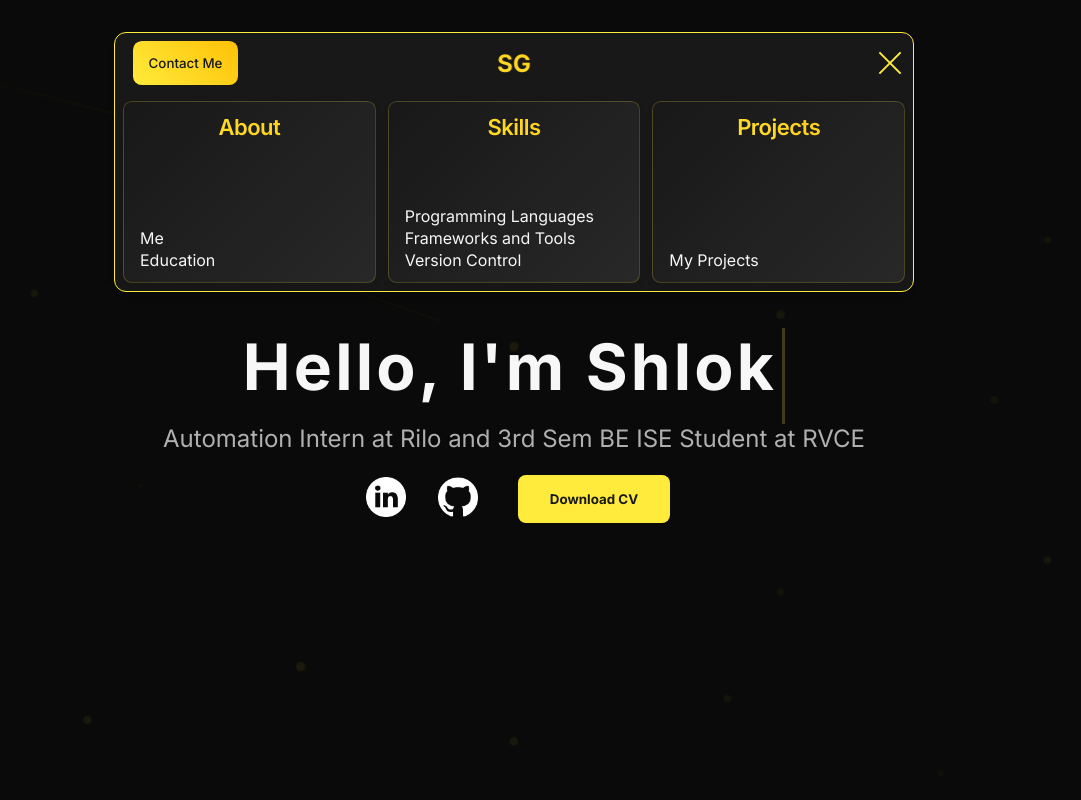
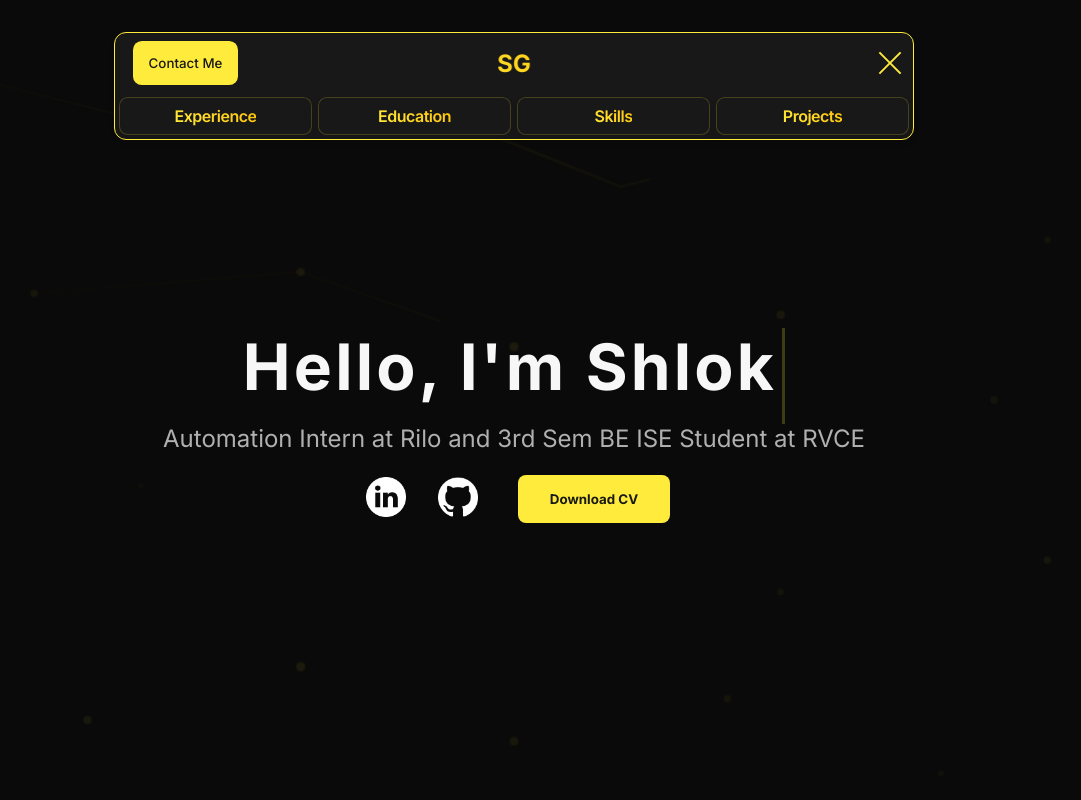
Before and after one commit to gshlok/portfolio, a React (Vite) app: page / in a window 1280 px wide. Both pictures are taken after a click on the button 1016 px from the left and 63 px from the top of the page. Shown: the top 800 px of the page, without its empty margins (126-1207 px from the left). Built offline with nearby package versions, Linux system fonts and the light colour scheme.

Commit message:
ui and design changes + resume update

```diff
--- a/src/components/CardNav.css
+++ b/src/components/CardNav.css
@@ -25,6 +25,18 @@
     overflow: hidden;
     will-change: height;
     border: 1px solid #FFEB3B;
+    background: rgba(24, 24, 24, 0.5);
+    backdrop-filter: blur(10px);
+}
+
+.card-nav.open {
+    max-height: 108px;
+}
+
+@media (max-width: 768px) {
+    .card-nav.open {
+        max-height: 240px;
+    }
 }
 
 .card-nav-top {
@@ -112,7 +124,8 @@
     font-weight: 500;
     cursor: pointer;
     transition: all 0.3s;
-    background: linear-gradient(45deg, #FFEB3B, #FFC107);
+    background: rgba(255, 235, 59, 0.9);
+    backdrop-filter: blur(10px);
     color: #181818;
 }
 
@@ -135,11 +148,11 @@
     right: 0;
     top: 60px;
     bottom: 0;
-    padding: 0.5rem;
+    padding: 0.25rem;
     display: flex;
     flex-direction: column;
     align-items: stretch;
-    gap: 0.5rem;
+    gap: 0.25rem;
     justify-content: flex-start;
     z-index: 1;
     visibility: hidden;
@@ -155,7 +168,7 @@
     .card-nav-content {
         flex-direction: row;
         align-items: flex-end;
-        gap: 12px;
+        gap: 6px;
     }
 }
 
@@ -163,22 +176,29 @@
     user-select: none;
     position: relative;
     display: flex;
-    flex-direction: column;
-    gap: 0.5rem;
-    padding: 12px 16px;
+    flex-direction: row;
+    align-items: center;
+    justify-content: center;
+    gap: 0.15rem;
+    padding: 8px 16px;
     border-radius: calc(0.75rem - 0.2rem);
     min-width: 0;
     flex: 1 1 auto;
     height: auto;
-    min-height: 60px;
-    background: linear-gradient(135deg, #181818, #282828);
+    min-height: 40px;
+    max-height: 40px;
+    background: rgba(35, 35, 35, 0.5);
+    backdrop-filter: blur(10px);
     border: 1px solid rgba(255, 235, 59, 0.2);
     box-shadow: 0 4px 6px rgba(0, 0, 0, 0.1);
+    cursor: pointer;
+    transition: all 0.2s ease;
 }
 
 .nav-card:hover {
     border: 1px solid rgba(255, 235, 59, 0.5);
-    box-shadow: 0 6px 12px rgba(0, 0, 0, 0.2);
+    transform: translateY(-2px);
+    box-shadow: 0 6px 12px rgba(255, 235, 59, 0.2);
 }
 
 @media (min-width: 768px) {
@@ -192,34 +212,40 @@
 .nav-card-label {
     font-weight: 600;
     letter-spacing: -0.5px;
-    font-size: 18px;
+    font-size: 14px;
     background: linear-gradient(45deg, #FFEB3B, #FFC107);
     -webkit-background-clip: text;
     -webkit-text-fill-color: transparent;
     background-clip: text;
+    margin: 0;
 }
 
 @media (min-width: 768px) {
     .nav-card-label {
-        font-size: 22px;
+        font-size: 16px;
     }
 }
 
 .nav-card-links {
     margin-top: auto;
-    display: flex;
-    flex-direction: column;
-    gap: 2px;
+    display: none;
 }
 
 .nav-card-link {
     display: inline-flex;
     align-items: center;
-    gap: 6px;
+    gap: 3px;
     text-decoration: none;
     cursor: pointer;
     transition: all 0.3s;
     color: #F7F7F7;
+    font-size: 11px;
+}
+
+@media (min-width: 768px) {
+    .nav-card-link {
+        font-size: 12px;
+    }
 }
 
 .nav-card-link:hover {
--- a/src/components/CardNav.tsx
+++ b/src/components/CardNav.tsx
@@ -45,38 +45,13 @@ const CardNav: React.FC<CardNavProps> = ({
     const tlRef = useRef<gsap.core.Timeline | null>(null);
 
     const calculateHeight = () => {
-        const navEl = navRef.current;
-        if (!navEl) return 260;
-
         const isMobile = window.matchMedia('(max-width: 768px)').matches;
         if (isMobile) {
-            const contentEl = navEl.querySelector('.card-nav-content') as HTMLElement;
-            if (contentEl) {
-                const wasVisible = contentEl.style.visibility;
-                const wasPointerEvents = contentEl.style.pointerEvents;
-                const wasPosition = contentEl.style.position;
-                const wasHeight = contentEl.style.height;
-
-                contentEl.style.visibility = 'visible';
-                contentEl.style.pointerEvents = 'auto';
-                contentEl.style.position = 'static';
-                contentEl.style.height = 'auto';
-
-                contentEl.offsetHeight;
-
-                const topBar = 60;
-                const padding = 16;
-                const contentHeight = contentEl.scrollHeight;
-
-                contentEl.style.visibility = wasVisible;
-                contentEl.style.pointerEvents = wasPointerEvents;
-                contentEl.style.position = wasPosition;
-                contentEl.style.height = wasHeight;
-
-                return topBar + contentHeight + padding;
-            }
+            // Mobile: stacked cards - 60px top + (4 cards × 40px) + (3 gaps × 4px) + 8px padding
+            return 60 + (4 * 40) + (3 * 4) + 8;
         }
-        return 260;
+        // Desktop: horizontal cards - 60px top + 40px cards + 8px padding
+        return 108;
     };
 
     const createTimeline = () => {
@@ -90,11 +65,11 @@ const CardNav: React.FC<CardNavProps> = ({
 
         tl.to(navEl, {
             height: calculateHeight,
-            duration: 0.2,
-            ease
+            duration: 0.4,
+            ease: 'power2.inOut'
         });
 
-        tl.to(cardsRef.current, { y: 0, opacity: 1, duration: 0.2, ease, stagger: 0.04 }, '-=0.1');
+        tl.to(cardsRef.current, { y: 0, opacity: 1, duration: 0.3, ease: 'power2.out', stagger: 0.06 }, '-=0.2');
 
         return tl;
     };
@@ -247,21 +222,48 @@ const CardNav: React.FC<CardNavProps> = ({
                 </div>
 
                 <div
-                    className={`card-nav-content absolute left-0 right-0 top-[60px] bottom-0 p-2 flex flex-col items-stretch gap-2 justify-start z-[1] ${isExpanded ? 'visible pointer-events-auto' : 'invisible pointer-events-none'
-                        } md:flex-row md:items-end md:gap-[12px]`}
+                    className={`card-nav-content absolute left-0 right-0 top-[60px] bottom-0 p-1 flex flex-col items-stretch gap-1 justify-start z-[1] ${isExpanded ? 'visible pointer-events-auto' : 'invisible pointer-events-none'}
+                        } md:flex-row md:items-end md:gap-[6px]`}
                     aria-hidden={!isExpanded}
                 >
-                    {(items || []).slice(0, 3).map((item, idx) => (
+                    {(items || []).map((item, idx) => (
                         <div
                             key={`${item.label}-${idx}`}
-                            className="nav-card select-none relative flex flex-col gap-2 p-[12px_16px] rounded-[calc(0.75rem-0.2rem)] min-w-0 flex-[1_1_auto] h-auto min-h-[60px] md:h-full md:min-h-0 md:flex-[1_1_0%]"
+                            className="nav-card select-none relative flex flex-row items-center justify-center gap-[0.15rem] p-[8px_16px] rounded-[calc(0.75rem-0.2rem)] min-w-0 flex-[1_1_auto] h-auto min-h-[40px] max-h-[40px] md:h-full md:min-h-0 md:max-h-[40px] md:flex-[1_1_0%]"
                             ref={setCardRef(idx)}
                             style={{ backgroundColor: item.bgColor, color: item.textColor }}
+                            onClick={() => {
+                                const firstLink = item.links?.[0];
+                                if (firstLink?.href) {
+                                    const targetId = firstLink.href.replace('#', '');
+                                    const element = document.getElementById(targetId);
+                                    if (element) {
+                                        element.scrollIntoView({ behavior: 'smooth' });
+                                        closeMenu();
+                                    }
+                                }
+                            }}
+                            role="button"
+                            tabIndex={0}
+                            onKeyDown={(e) => {
+                                if (e.key === 'Enter' || e.key === ' ') {
+                                    e.preventDefault();
+                                    const firstLink = item.links?.[0];
+                                    if (firstLink?.href) {
+                                        const targetId = firstLink.href.replace('#', '');
+                                        const element = document.getElementById(targetId);
+                                        if (element) {
+                                            element.scrollIntoView({ behavior: 'smooth' });
+                                            closeMenu();
+                                        }
+                                    }
+                                }
+                            }}
                         >
-                            <div className="nav-card-label font-normal tracking-[-0.5px] text-[18px] md:text-[22px]">
+                            <div className="nav-card-label font-semibold tracking-[-0.5px] text-[14px] md:text-[16px]">
                                 {item.label}
                             </div>
-                            <div className="nav-card-links mt-auto flex flex-col gap-[2px]">
+                            <div className="nav-card-links mt-auto flex flex-col gap-[1px]">
                                 {item.links?.map((lnk, i) => (
                                     <a
                                         key={`${lnk.label}-${i}`}
--- a/src/components/Hero.tsx
+++ b/src/components/Hero.tsx
@@ -51,7 +51,7 @@ const Hero: React.FC = () => {
                         <img src="/portfolio/images/github.png" alt="GitHub" />
                     </a>
                     <br /><br />
-                    <a href="/portfolio/CV/Resume 2.pdf" className="social-link" download="Resume.pdf">
+                    <a href="/portfolio/CV/RESUME 4.pdf" className="social-link" download="Resume.pdf">
                         <button type="button">Download CV</button>
                     </a>
                 </div>
--- a/src/components/Navbar.tsx
+++ b/src/components/Navbar.tsx
@@ -4,12 +4,19 @@ import CardNav from './CardNav';
 const Navbar: React.FC = () => {
     const items = [
         {
-            label: "About",
+            label: "Experience",
             bgColor: "#181818",
             textColor: "#FFEB3B",
             links: [
-                { label: "Me", href: "#home", ariaLabel: "About Me" },
-                { label: "Education", href: "#education", ariaLabel: "My Education" }
+                { label: "My Experience", href: "#experience", ariaLabel: "My Work Experience" }
+            ]
+        },
+        {
+            label: "Education",
+            bgColor: "#181818",
+            textColor: "#FFEB3B",
+            links: [
+                { label: "My Education", href: "#education", ariaLabel: "My Education" }
             ]
         },
         {
@@ -17,9 +24,7 @@ const Navbar: React.FC = () => {
             bgColor: "#181818",
             textColor: "#FFEB3B",
             links: [
-                { label: "Programming Languages", href: "#skills", ariaLabel: "Programming Languages" },
-                { label: "Frameworks and Tools", href: "#skills", ariaLabel: "Frameworks and Tools" },
-                { label: "Version Control", href: "#skills", ariaLabel: "Version Control" }
+                { label: "My Skills", href: "#skills", ariaLabel: "My Skills" }
             ]
         },
         {
```
Also changed, not shown: 1 other file (tests, documents, lock files or other folders).
